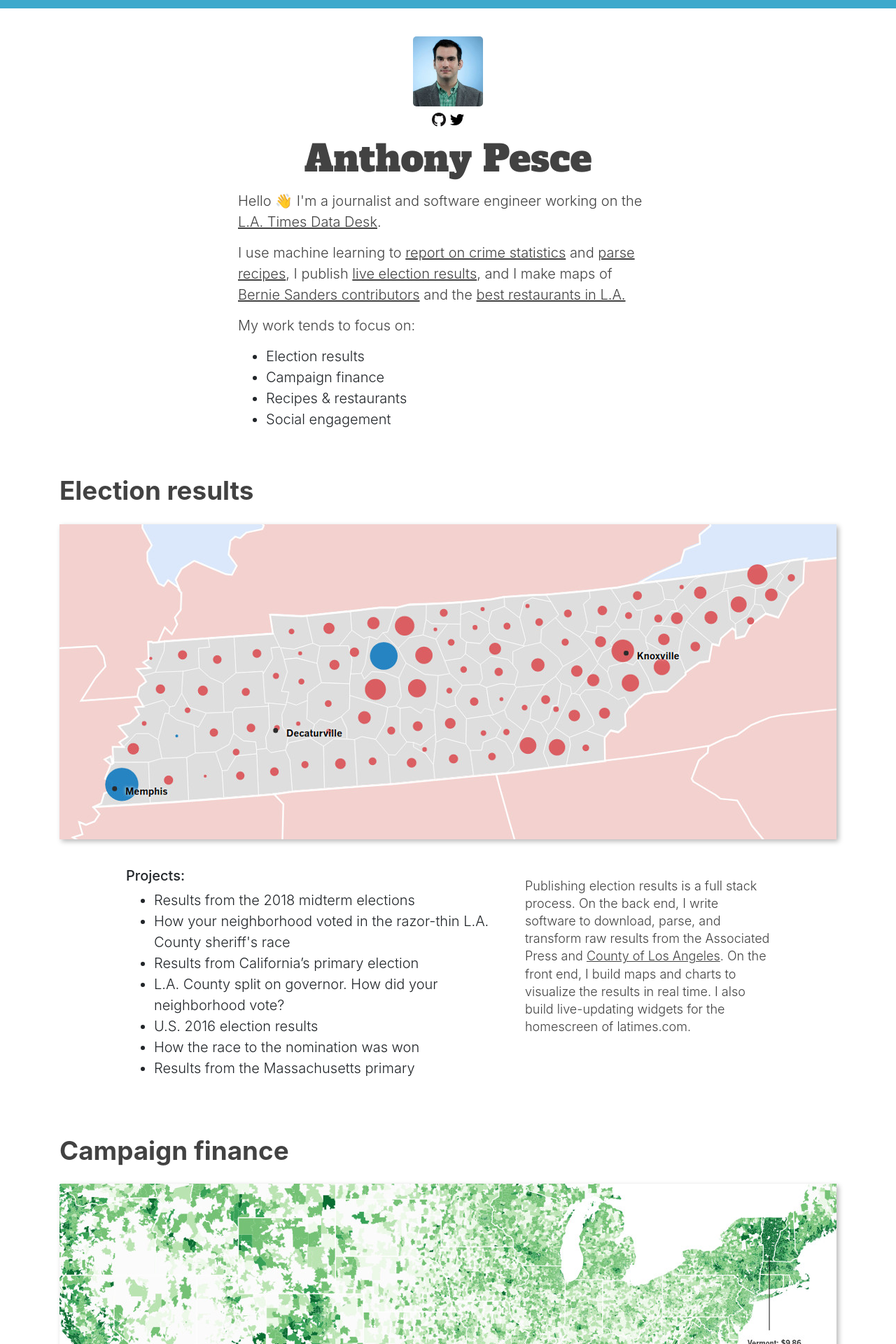
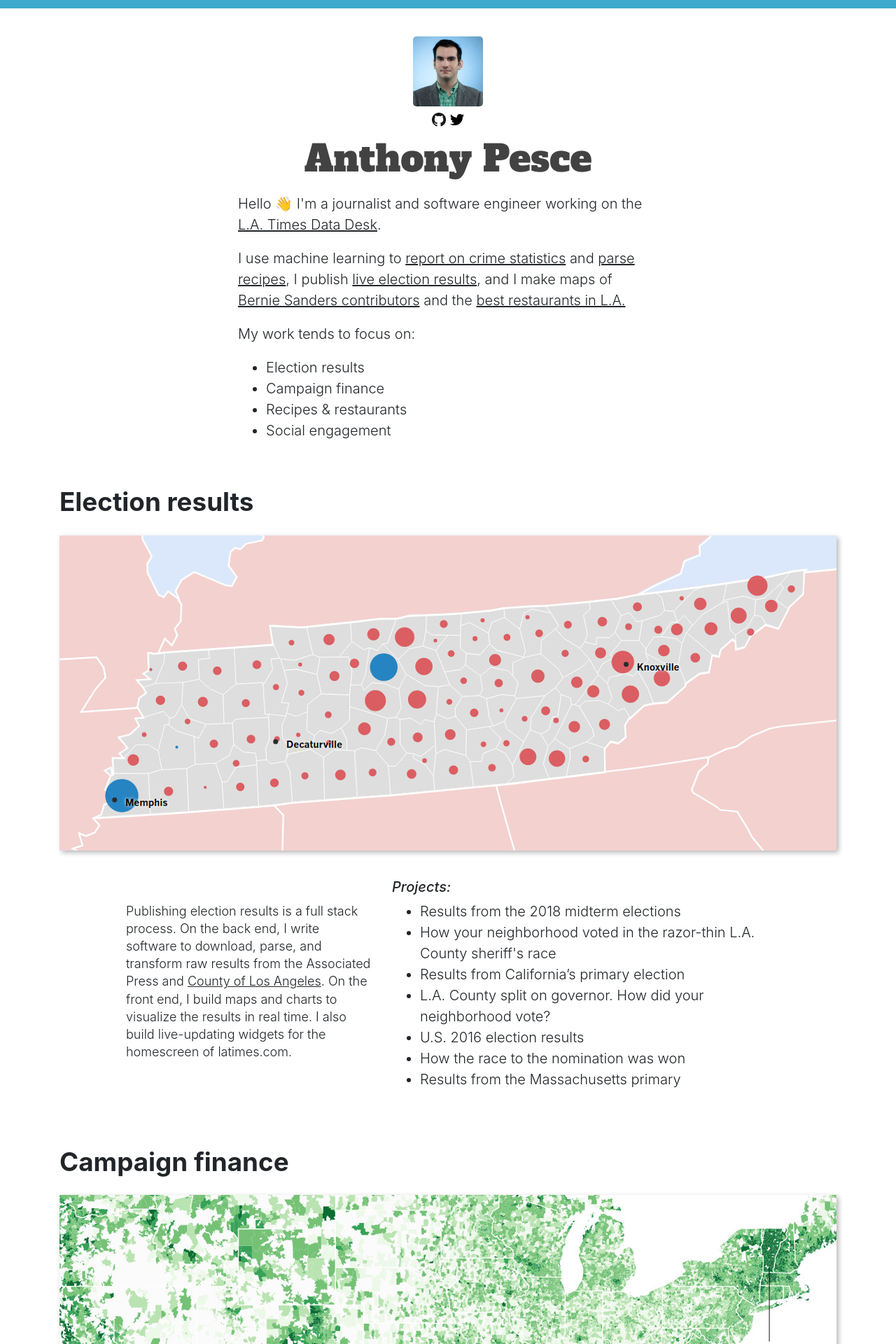
Before and after one commit to anthonyjpesce/anthonyjpesce.github.io, a Jekyll site: the page built from index.html, in a window 1280 px wide. Shown: the top 1920 px of the page at 70% size. Built offline with Jekyll 4.4.1, drawn with Linux system fonts in a browser that asks for light colours; nearby versions of some CDN libraries; some of the changed text lies outside the part shown.

Commit message:
moar css

```diff
--- a/_layouts/home.html
+++ b/_layouts/home.html
@@ -42,7 +42,10 @@
         </div>
     </div>
     <div class="row justify-content-center desc">
-        <div class="col-sm-6 lead">
+        <div class="col-sm-12 col-md-5 col-lg-4">
+            <p class="desc">{{ section.description }}</p>
+        </div>
+        <div class="col-sm-12 col-md-7 col-lg-6 lead">
             <h5>Projects:</h5>
             <ul class="list">
             {% for project in section.work %}
@@ -50,9 +53,6 @@
             {% endfor %}
             </ul>
         </div>
-        <div class="col-sm-4">
-            <p class="desc">{{ section.description }}</p>
-        </div>
     </div>
 {% endfor %}
 </div>
--- a/static/css/site.css
+++ b/static/css/site.css
@@ -24,16 +24,20 @@
     padding: 0px;
 }
 .topper .col {
-    padding: 0px;
+    /*padding: 0px;*/
     text-align: center;
 }
 .topper .col-7 {
     padding: 0px;
 }
 ul.index {
-    width: 600px;
+    width: 100%;
+    max-width: 600px;
     text-align: left;
     margin: 0px auto;
+}
+ul.list {
+    width: 100%;
 }
 ul.index li {
     margin: 0;
@@ -41,7 +45,7 @@
 p.lead {
     width: 100%;
     max-width: 600px;
-    margin: 14px auto;
+    margin: 18px auto;
     line-height: 150%;
     text-align: left;
 }
@@ -49,7 +53,7 @@
     text-decoration: underline;
 }
 p.desc {
-    margin: 14px auto;
+    margin: 34px auto 14px auto;
     line-height: 140%;
     text-align: left;
     font-size: 18px;
@@ -80,16 +84,17 @@
     margin: 15px 0 6px 0;
 }
 h2 {
-    color: #424242;
     font-weight: bold;
     line-height: 120%;
     margin: 25px 0;
     font-size: 2.3rem;
 }
+h5 {
+    font-style: italic;
+}
 p {
     font-weight: 300;
     font-size: 18px;
-    color: #424242;
     line-height: 130%;
 }
 img {
```
